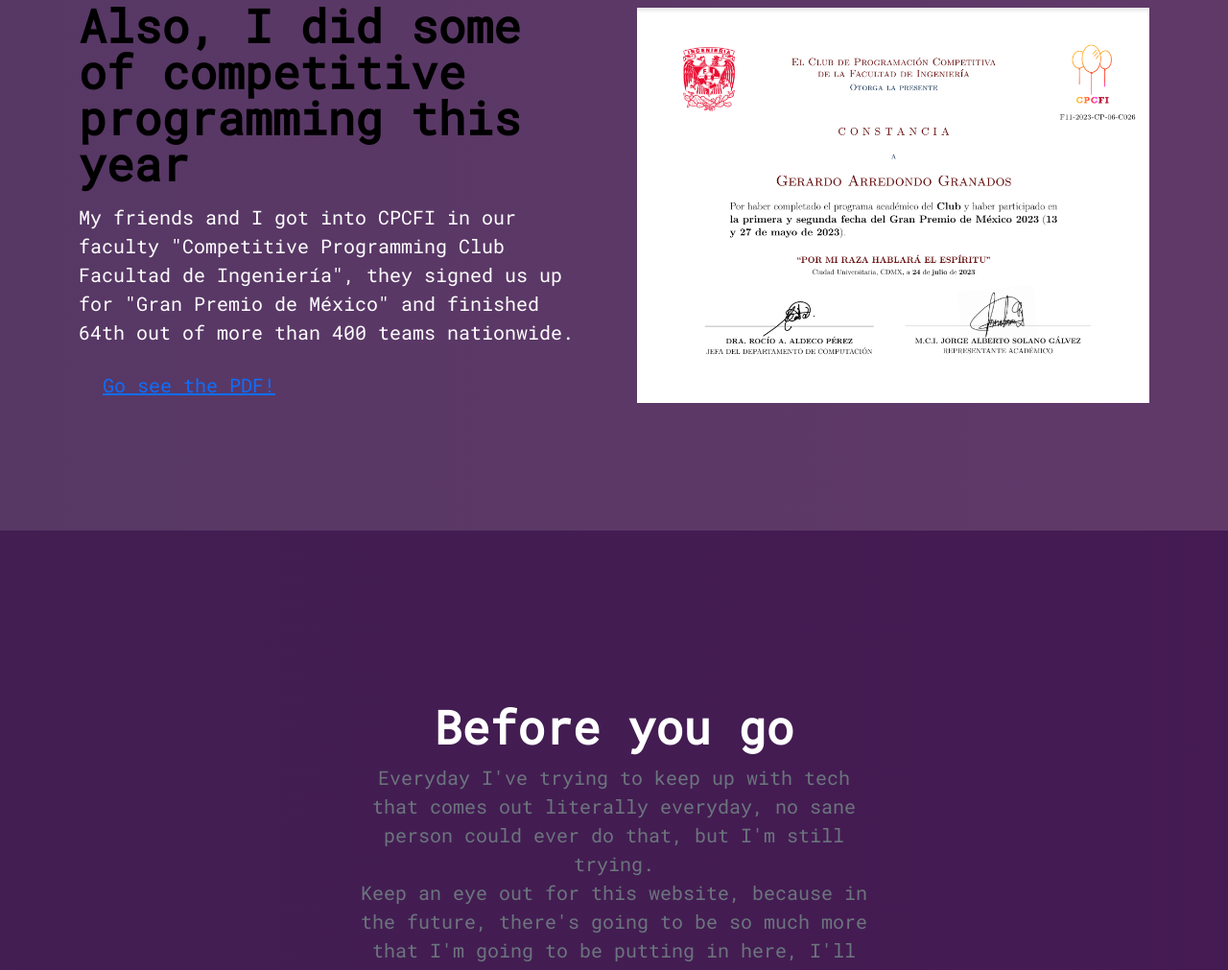
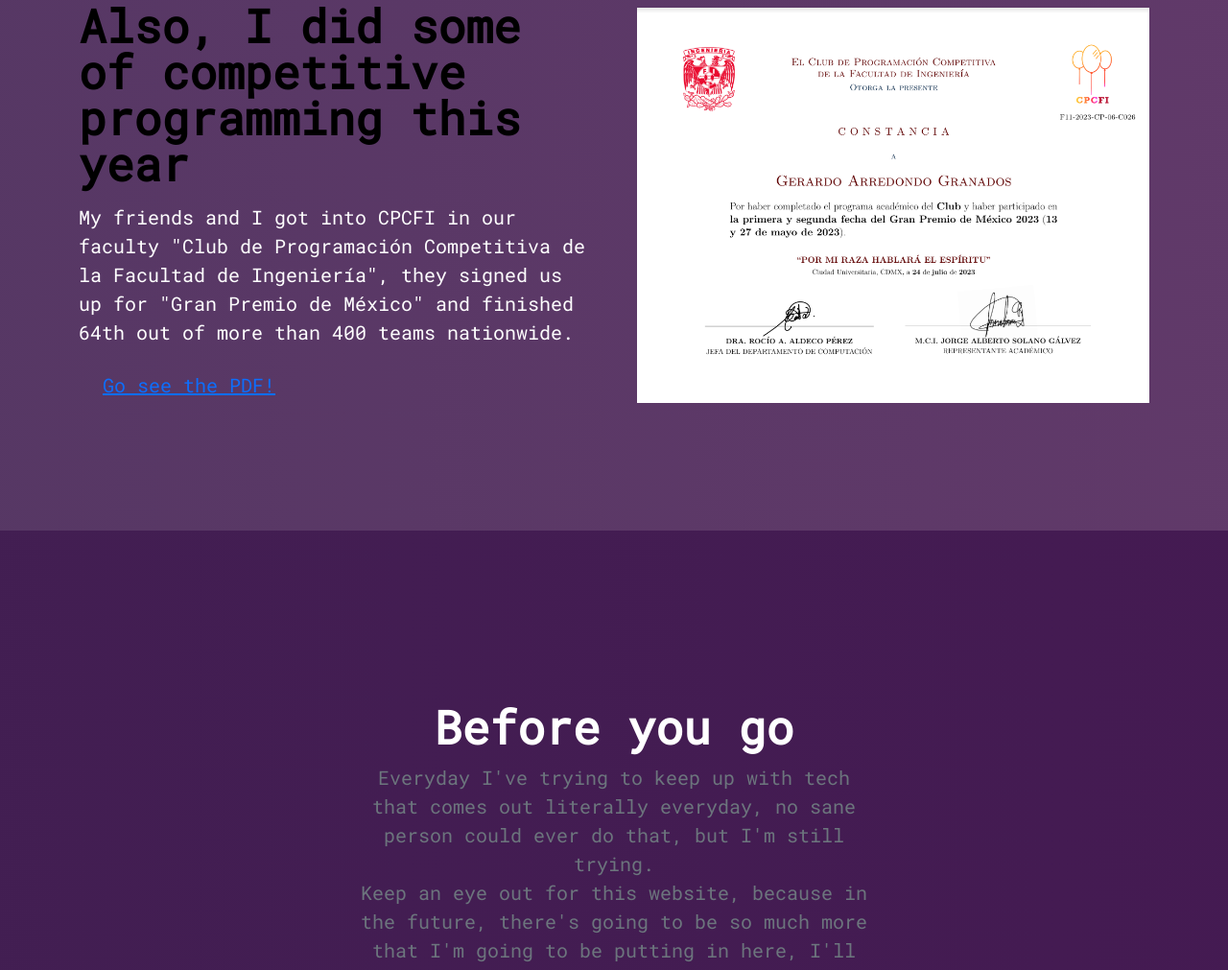
Before and after one commit to GerardoArredondo/MyWebsite, a plain HTML site: page index.html in a window 1280 px wide. Shown: the part 1618-2629 px from the top of the page at 96% size. Drawn offline with nearby package versions, Linux system fonts and the light colour scheme.

Commit message:
made some changes

```diff
--- a/index.html
+++ b/index.html
@@ -146,7 +146,7 @@
                 </div>
                 <div class="col-lg-6">
                   <h1 class="display-5 fw-bold text-body-emphasis lh-1 mb-3">Also, I did some of competitive programming this year</h1>
-                  <p class="lead">My friends and I got into CPCFI in our faculty "Competitive Programming Club Facultad de Ingeniería",
+                  <p class="lead">My friends and I got into CPCFI in our faculty "Club de Programación Competitiva de la Facultad de Ingeniería",
                     they signed us up for "Gran Premio de México" and finished 64th out of more than 400 teams nationwide.</p>
                   <div class="d-grid gap-2 d-md-flex justify-content-md-start">
                     <a href="https://drive.google.com/file/d/1inIus-DmZMWSex0kbkS5xJeYKc-k2Sdj/view?usp=drive_link" class="btn btn-link btn btn-link btn-lg px-4 me-md-2">Go see the PDF!</a>
```
